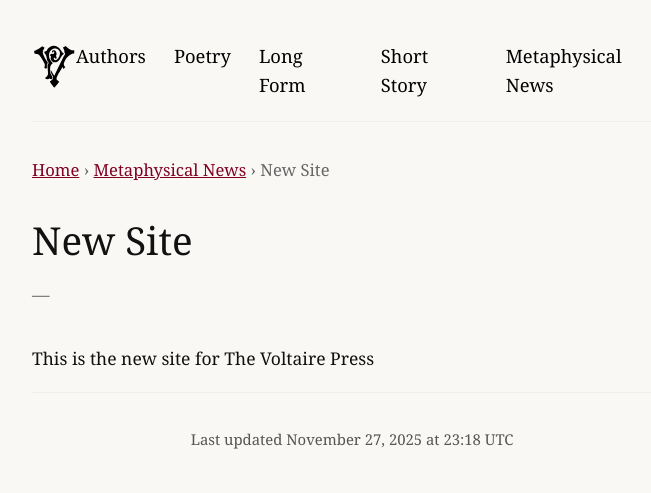
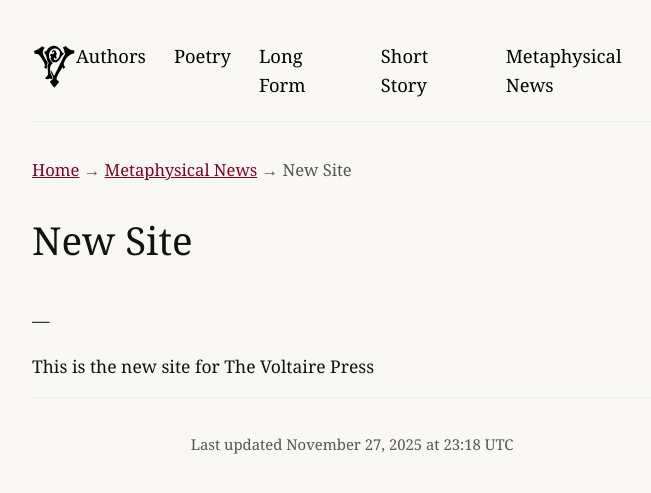
Before and after one commit to charlesvoltaire-public/charlesvoltaire-public.github.io, a Jekyll site: the page built from metaphysical-news/new-site.md, in a window 1280 px wide. Shown: the top 493 px of the page, without its empty margins (288-939 px from the left). Built offline with Jekyll 4.4.1, drawn with Linux system fonts in a browser that asks for light colours.

Commit message:
Update news.html

```diff
--- a/_layouts/news.html
+++ b/_layouts/news.html
@@ -2,15 +2,11 @@
 layout: default
 ---
 
-<nav style="margin:2rem 0 1.5rem; font-size:0.95em; color:#666;">
-  <a href="/">Home</a> › <a href="/news/">Metaphysical News</a> › {{ page.title }}
+<nav class="breadcrumb">
+  <a href="/">Home</a> → <a href="/news/">Metaphysical News</a> → {{ page.title }}
 </nav>
 
-<h1 style="margin:0 0 0.5rem; font-size:2.2em;">{{ page.title }}</h1>
-<p style="margin:0 0 2rem; color:#666;">
-  {{ page.date | date:"%B %d, %Y" }} — {{ page.author }}
-</p>
+<h1>{{ page.title }}</h1>
+<p class="news-meta">{{ page.date | date:"%B %d, %Y" }} — {{ page.author }}</p>
 
-<div style="line-height:1.8;">
-  {{ content }}
-</div>
+<div class="prose-content">{{ content }}</div>
```
